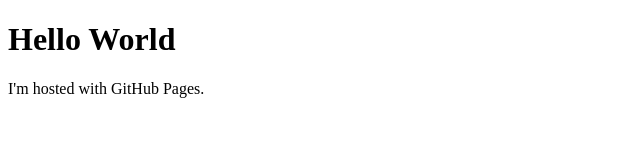
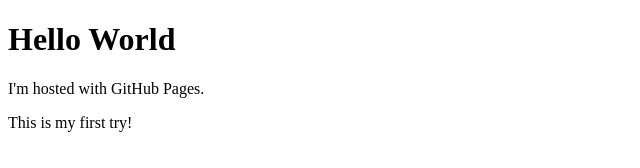
Before and after one commit to travis-argentati/travis-argentati.github.io, a plain HTML site: page index.html in a window 1280 px wide. Shown: the whole page, without its empty margins (0-640 px from the left). Drawn offline with Linux system fonts and the light colour scheme.

Commit message:
Update index.html

```diff
--- a/index.html
+++ b/index.html
@@ -3,5 +3,6 @@
 <body>
 <h1>Hello World</h1>
 <p>I'm hosted with GitHub Pages.</p>
+<p>This is my first try!</p>
 </body>
 </html>
```
